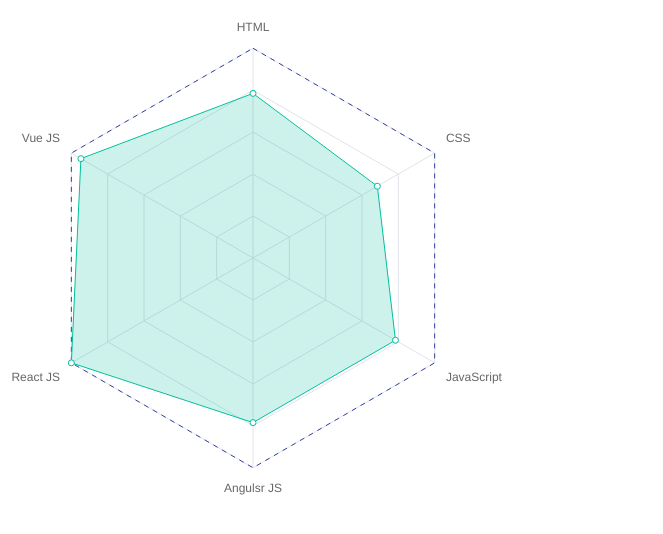
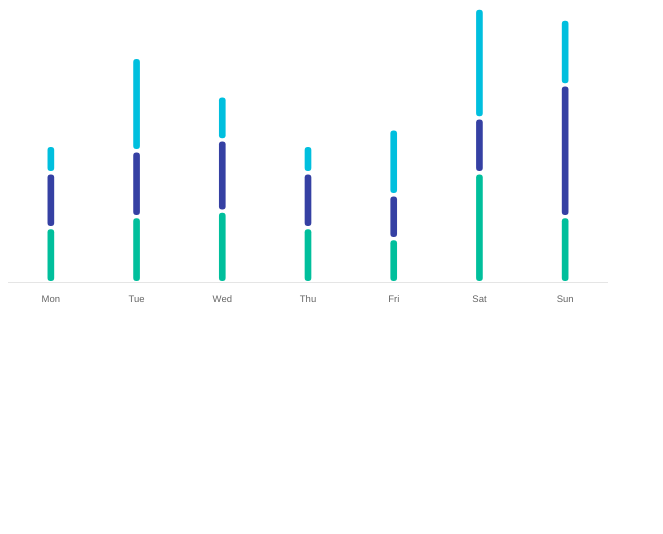
Before and after one commit to sooraj12/chartjs-collection, a React (Create React App) app: page / in a window 1280 px wide. Shown: the top 534 px of the page, without its empty margins (0-663 px from the left). Built offline with nearby package versions, Linux system fonts and the light colour scheme.

Commit message:
added stacked bar graph

```diff
--- a/src/components/App.js
+++ b/src/components/App.js
@@ -1,5 +1,6 @@
 // import { DoughnutChart } from "./DoughnutChart";
-import { RadialGraph } from "./RadialChart";
+// import { RadialGraph } from "./RadialChart";
+import { StackedBar } from "./StackedBar";
 // import { TimeLineGraph } from "./TimeLineGraph";
 
 // Todo : add grid layout for graphs
@@ -26,7 +27,7 @@ function App() {
           "24 Apr",
         ]}
       /> */}
-      <RadialGraph
+      {/* <RadialGraph
         data={[
           {
             score: 683.8,
@@ -69,7 +70,8 @@ function App() {
         ]}
         maxScores={[100, 100, 100, 100, 100, 100]}
         percentile={[78.485, 68.438, 78.438, 78.485, 100, 94.737]}
-      />
+      /> */}
+      <StackedBar />
     </div>
   );
 }
--- /dev/null
+++ b/src/components/PieChart/PieChart.js
@@ -0,0 +1,5 @@
+function PieChart() {
+  return <div>PieChart</div>;
+}
+
+export { PieChart };
--- /dev/null
+++ b/src/components/PieChart/index.js
@@ -0,0 +1 @@
+export { PieChart } from "./PieChart";
--- /dev/null
+++ b/src/components/StackedBar/StackedBar.js
@@ -0,0 +1,95 @@
+import {
+  Chart as ChartJS,
+  CategoryScale,
+  LinearScale,
+  BarElement,
+  Title,
+} from "chart.js";
+import { Bar } from "react-chartjs-2";
+
+ChartJS.register(CategoryScale, LinearScale, BarElement, Title);
+
+const radius = 12;
+const borderRadius = {
+  topLeft: radius,
+  topRight: radius,
+  bottomLeft: radius,
+  bottomRight: radius,
+};
+
+function StackedBar() {
+  return (
+    <div
+      className="StackedBar"
+      style={{
+        width: "600px",
+        height: "400px",
+      }}
+    >
+      <Bar
+        options={{
+          scales: {
+            x: {
+              stacked: true,
+              grid: {
+                display: false,
+              },
+              ticks: {
+                font: { size: 9.5 },
+              },
+            },
+            y: {
+              stacked: true,
+              grid: {
+                display: false,
+              },
+              ticks: {
+                display: false,
+              },
+              display: false,
+            },
+          },
+          plugins: {
+            legend: {
+              display: false,
+            },
+          },
+        }}
+        data={{
+          labels: ["Mon", "Tue", "Wed", "Thu", "Fri", "Sat", "Sun"],
+          datasets: [
+            {
+              data: [10, 12, 13, 10, 8, 20, 12],
+              backgroundColor: "#00bf9c",
+              borderColor: "rgba(0, 0, 0, 0)",
+              barThickness: 10,
+              borderWidth: 2,
+              borderRadius: borderRadius,
+              borderSkipped: false,
+            },
+            {
+              data: [10, 12, 13, 10, 8, 10, 24],
+              backgroundColor: "#3540a3",
+              borderColor: "rgba(0, 0, 0, 0)",
+              barThickness: 10,
+              borderWidth: 2,
+              borderRadius: borderRadius,
+              borderSkipped: false,
+            },
+            {
+              data: [5, 17, 8, 5, 12, 20, 12],
+              backgroundColor: "#00bfde",
+              borderColor: "rgba(0, 0, 0, 0)",
+              barThickness: 10,
+              borderWidth: 2,
+              borderRadius: borderRadius,
+              borderSkipped: false,
+            },
+          ],
+        }}
+      />
+    </div>
+  );
+}
+
+export { StackedBar };
--- /dev/null
+++ b/src/components/StackedBar/index.js
@@ -0,0 +1 @@
+export { StackedBar } from "./StackedBar";
```
